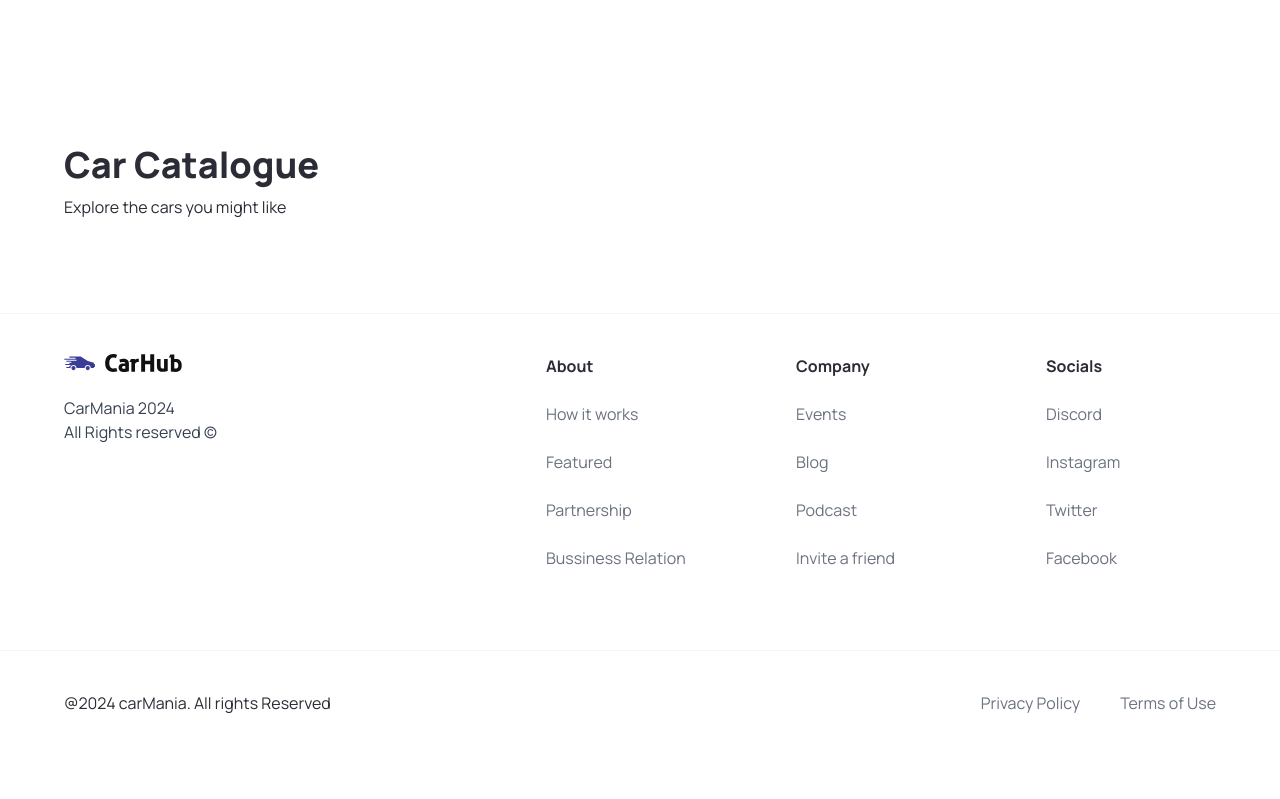
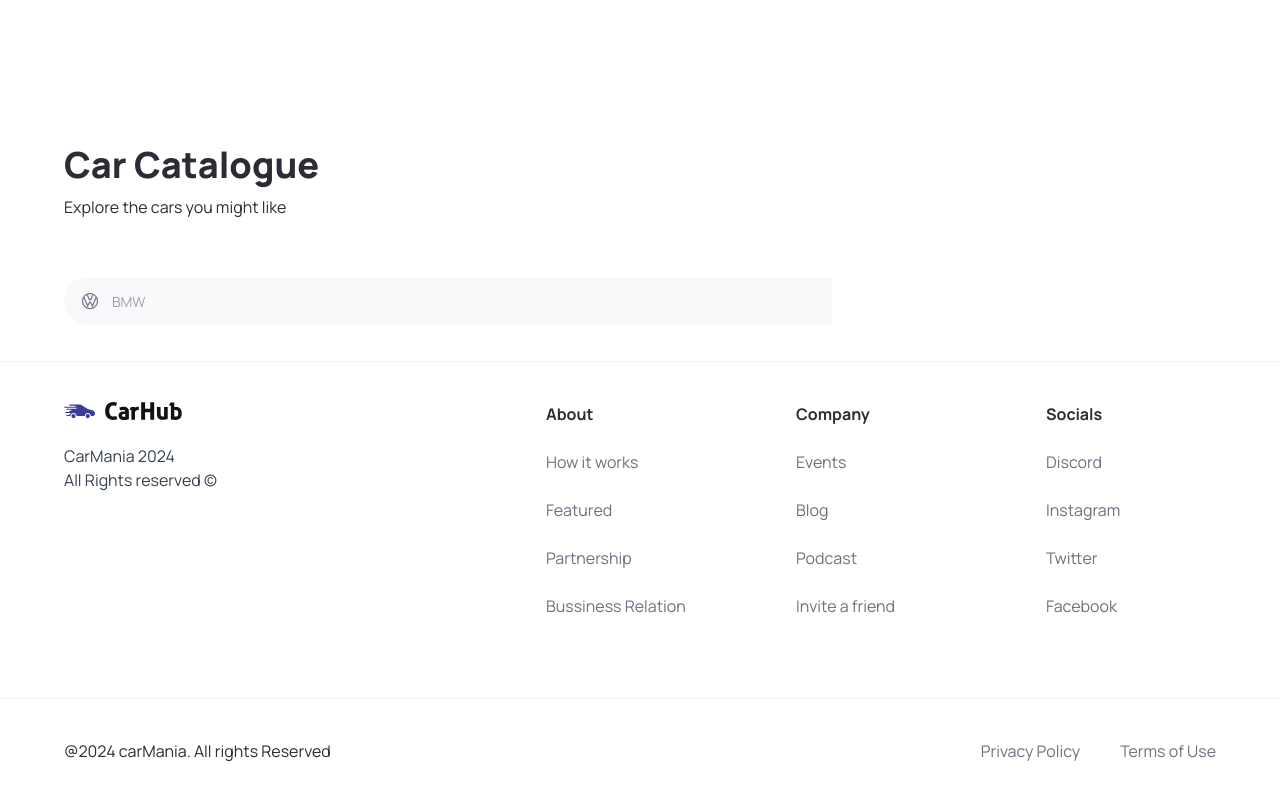
Before and after one commit to safatsaat2/car-mania, a Next.js app: page / in a window 1280 px wide. Shown: the part 719-1518 px from the top of the page. Before the commit the page ends 1474 px from the top, so only its background shows below. Built offline with nearby package versions, Linux system fonts and the light colour scheme.

Commit message:
car catalogue implementation

```diff
--- a/components/SearchManufacturer.tsx
+++ b/components/SearchManufacturer.tsx
@@ -1,10 +1,40 @@
+"use client"
+import { manufacturers } from '@/constants';
 import { searchManufacturerProps } from '@/types';
-import React from 'react';
+import { Combobox, ComboboxButton, ComboboxInput,  ComboboxOption,  ComboboxOptions, Transition } from '@headlessui/react';
+import Image from 'next/image';
+import React, { Fragment, useState } from 'react';
 
 const SearchManufacturer = ({manufacturer, setManufacturer}: searchManufacturerProps) => {
+
+
+    const [query, setQuery] = useState("");
+    const filteredManufacturers = query === "" ? manufacturers : manufacturers.filter((item)=>(
+        item.toLowerCase().replace(/\s+/g, "").includes(query.toLowerCase().replace(/\s+/g, ""))
+    ))
     return (
-        <div>
-
+        <div className='search-manufacturer'>
+            <Combobox>
+                <div className="relative w-full">
+                    <ComboboxButton className="absolute top-[14px]">
+                        <Image src="/car-logo.svg" width={20} height={20} className='ml-4' alt='Car Logo' />
+                    </ComboboxButton>
+                    <ComboboxInput className="search-manufacturer__input" placeholder='BMW' displayValue={(manufacturer:string)=>manufacturer} onChange={(e)=> setQuery(e.target.value)}/>
+                        <Transition as={Fragment} leave='transition ease-in duration-100' leaveFrom='opacity-100' leaveTo='opacity-0' afterLeave={()=> setQuery("")}>
+                            <ComboboxOptions>
+                                {
+                            (
+                                filteredManufacturers.map((item)=>(
+                                    <ComboboxOption value={item} key={item} className={({active})=>`relative search-manufacturer__option ${active ?'bg-primary-blue text-white': 'text-gray-900'}`}>
+                                        {item}
+                                    </ComboboxOption>
+                                ))
+                            )
+                            }
+                            </ComboboxOptions>
+                        </Transition>
+                </div>
+            </Combobox>
         </div>
     );
 };
```
Also changed, not shown: package.json (+5 -4 lines), 1 other file (tests, documents, lock files or other folders).
